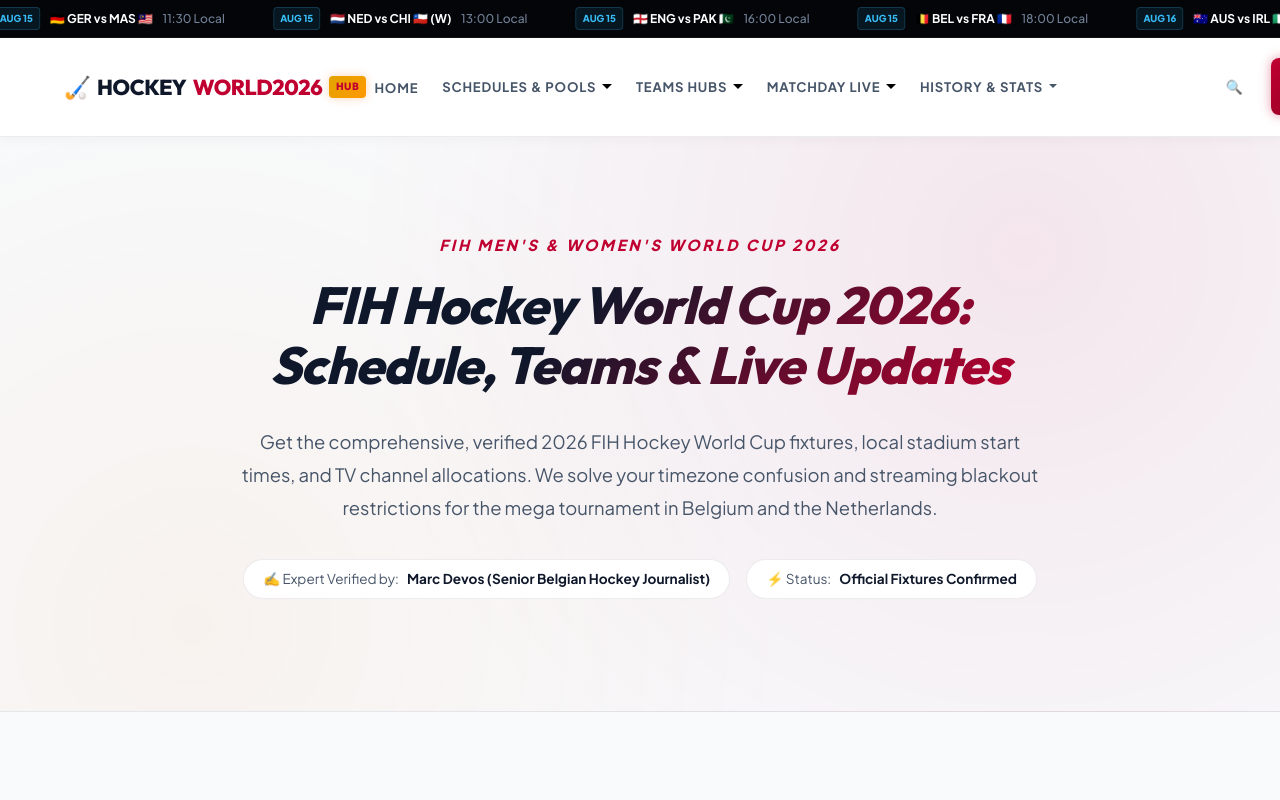
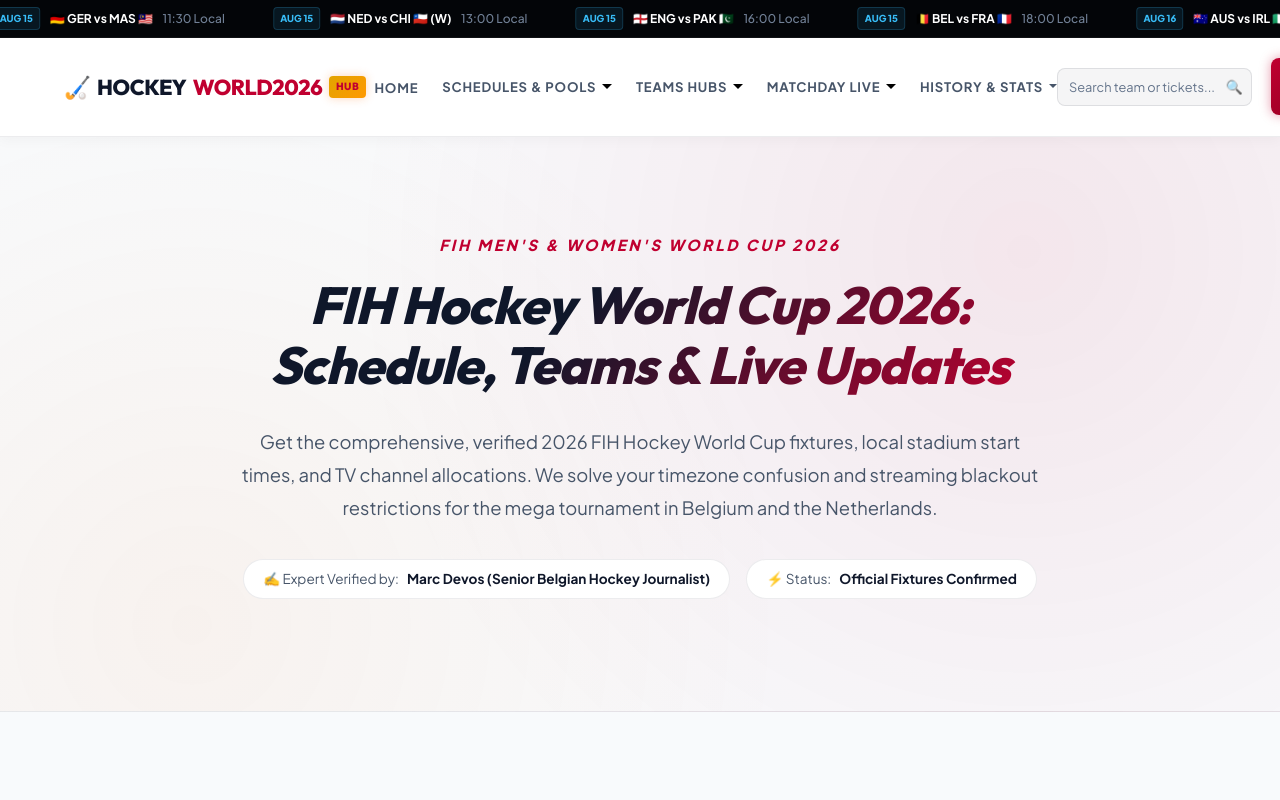
Before and after one commit to liveetcstream-beep/hockeyworldcup2026, a Next.js app: page / in a window 1280 px wide. Shown: the top 800 px of the page. Built offline with nearby package versions, Linux system fonts and the light colour scheme.

Commit message:
style: Fix search input text contrast to ensure readable dark text on desktop and light text on mobile

```diff
--- a/src/app/globals.css
+++ b/src/app/globals.css
@@ -2357,43 +2357,86 @@
   gap: 1.2rem;
 }
 
-.search-form {
+/* Desktop Search Styles (Light Header Background) */
+.sports-header .search-form {
   position: relative;
   display: flex;
   align-items: center;
-  background: rgba(255, 255, 255, 0.05);
-  border: 1px solid rgba(255, 255, 255, 0.1);
+  background: rgba(15, 23, 42, 0.04);
+  border: 1px solid rgba(15, 23, 42, 0.1);
   border-radius: 8px;
   padding: 0.2rem 0.5rem;
   transition: border-color 0.3s ease, background 0.3s ease;
 }
 
-.search-form:focus-within {
+.sports-header .search-form:focus-within {
   border-color: var(--primary);
-  background: rgba(255, 255, 255, 0.08);
-}
-
-.search-input {
+  background: rgba(15, 23, 42, 0.07);
+}
+
+.sports-header .search-input {
   background: transparent;
   border: none;
   outline: none;
-  color: #ffffff;
+  color: #0f172a !important; /* Dark text for light header! */
   font-size: 0.8rem;
   width: 160px;
   transition: width 0.3s ease;
   padding: 0.3rem 0.2rem;
 }
 
-.search-input:focus {
+.sports-header .search-input::placeholder {
+  color: #64748b !important;
+}
+
+.sports-header .search-input:focus {
   width: 220px;
 }
 
-.search-btn {
+.sports-header .search-btn {
+  background: transparent;
+  border: none;
+  cursor: pointer;
+  color: #475569;
+  font-size: 0.85rem;
+}
+
+/* Mobile Search Styles (Dark Drawer Background) */
+.mobile-nav-overlay .search-form {
+  position: relative;
+  display: flex;
+  align-items: center;
+  background: rgba(255, 255, 255, 0.08);
+  border: 1px solid rgba(255, 255, 255, 0.15);
+  border-radius: 8px;
+  padding: 0.25rem 0.6rem;
+  transition: border-color 0.3s ease, background 0.3s ease;
+}
+
+.mobile-nav-overlay .search-form:focus-within {
+  border-color: var(--primary);
+  background: rgba(255, 255, 255, 0.12);
+}
+
+.mobile-nav-overlay .search-input {
+  background: transparent;
+  border: none;
+  outline: none;
+  color: #ffffff !important; /* White text for dark drawer! */
+  font-size: 0.85rem;
+  padding: 0.3rem 0.2rem;
+}
+
+.mobile-nav-overlay .search-input::placeholder {
+  color: #94a3b8 !important;
+}
+
+.mobile-nav-overlay .search-btn {
   background: transparent;
   border: none;
   cursor: pointer;
   color: #ffffff;
-  font-size: 0.85rem;
+  font-size: 0.9rem;
 }
 
 .search-suggestions-box {
```
